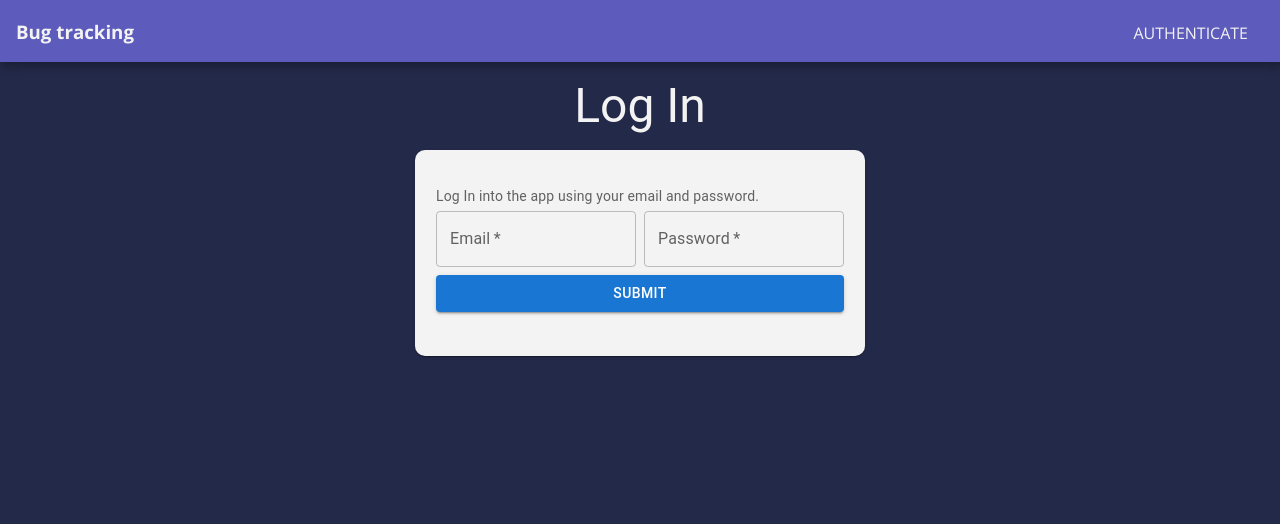
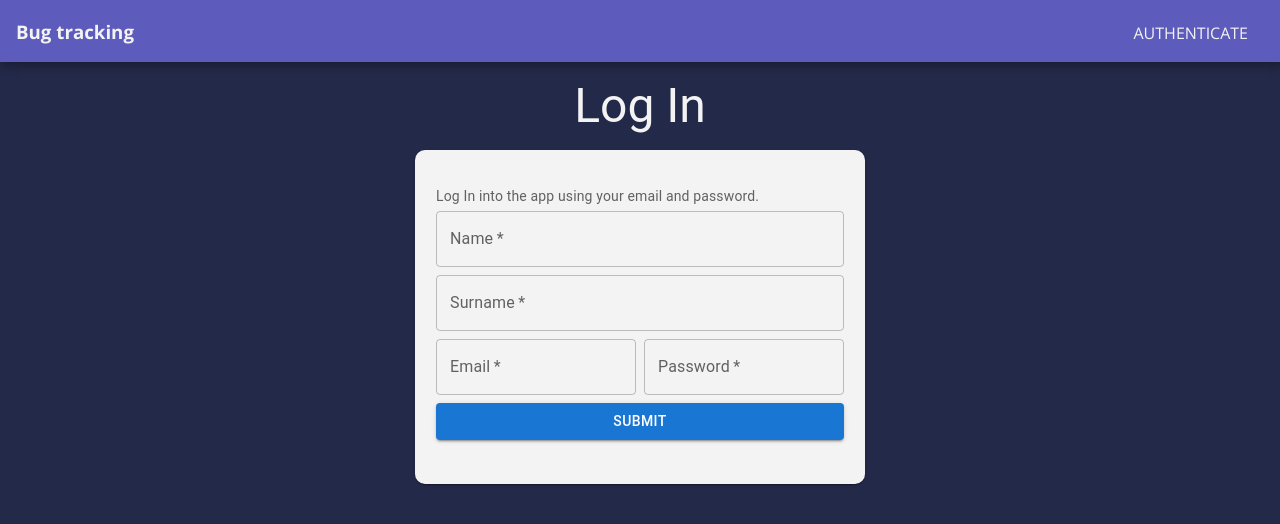
Before and after one commit to ovidiuterbea/proiectTW-bug-tracking, a React (Create React App) app in the folder frontend/: page / in a window 1280 px wide. Shown: the top 524 px of the page. Built offline with nearby package versions, Linux system fonts and the light colour scheme.

Commit message:
added sign up post request

```diff
--- a/frontend/src/App.js
+++ b/frontend/src/App.js
@@ -18,13 +18,16 @@ import { AuthContext } from "./shared/context/auth-context";
 
 function App() {
   const [isLoggedIn, setIsLoggedIn] = useState(false);
+  const [userId, setUserId] = useState(false);
 
-  const login = useCallback(() => {
+  const login = useCallback((uid) => {
     setIsLoggedIn(true);
+    setUserId(uid);
   }, []);
 
   const logout = useCallback(() => {
     setIsLoggedIn(false);
+    setUserId(null);
   }, []);
 
   let routes;
@@ -66,7 +69,12 @@ function App() {
 
   return (
     <AuthContext.Provider
-      value={{ isLoggedIn: isLoggedIn, login: login, logout: logout }}
+      value={{
+        isLoggedIn: isLoggedIn,
+        userId: userId,
+        login: login,
+        logout: logout,
+      }}
     >
       <Router>
         <NavLinks />
--- a/frontend/src/shared/context/auth-context.js
+++ b/frontend/src/shared/context/auth-context.js
@@ -2,6 +2,7 @@ import { createContext } from "react";
 
 export const AuthContext = createContext({
   isLoggedIn: false,
+  userId: null,
   login: () => {},
   logout: () => {},
 });
--- a/frontend/src/users/pages/Auth.js
+++ b/frontend/src/users/pages/Auth.js
@@ -1,5 +1,5 @@
 import React from "react";
-import { useContext } from "react";
+import { useContext, useState } from "react";
 import "./Auth.css";
 import {
   Button,
@@ -10,12 +10,52 @@ import {
   Typography,
 } from "@mui/material";
 import { AuthContext } from "../../shared/context/auth-context";
+import { useHttpClient } from "../../shared/hooks/http-hook";
+
 const Auth = () => {
   const auth = useContext(AuthContext);
+  const { isLoading, error, sendRequest, clearError } = useHttpClient();
+  const [enteredEmail, setEnteredEmail] = useState("");
+  const [enteredPassword, setEnteredPassword] = useState("");
+  const [enteredName, setEnteredName] = useState("");
+  const [enteredSurname, setEnteredSurname] = useState("");
 
-  const authSubmitHandler = (event) => {
+  const emailChangeHandler = (event) => {
+    setEnteredEmail(event.target.value);
+  };
+
+  const passwordChangeHandler = (event) => {
+    setEnteredPassword(event.target.value);
+  };
+
+  const nameChangeHandler = (event) => {
+    setEnteredName(event.target.value);
+  };
+
+  const surnameChangeHandler = (event) => {
+    setEnteredSurname(event.target.value);
+  };
+
+  const authSubmitHandler = async (event) => {
     event.preventDefault();
-    auth.login();
+    console.log(enteredEmail);
+    console.log(enteredPassword);
+    try {
+      const responseData = await sendRequest(
+        "http://localhost:8000/api/users/signup",
+        "POST",
+        JSON.stringify({
+          name: enteredName,
+          surname: enteredSurname,
+          email: enteredEmail,
+          password: enteredPassword,
+        }),
+        {
+          "Content-Type": "application/json",
+        }
+      );
+      auth.login(responseData.user.id);
+    } catch (err) {}
   };
 
   return (
@@ -45,6 +85,30 @@ const Auth = () => {
             </Typography>
             <form onSubmit={authSubmitHandler}>
               <Grid container spacing={1}>
+                <Grid item xs={12}>
+                  <TextField
+                    className='textField'
+                    type='text'
+                    placeholder='Enter name'
+                    label='Name'
+                    variant='outlined'
+                    fullWidth
+                    required
+                    onChange={nameChangeHandler}
+                  />
+                </Grid>
+                <Grid item xs={12}>
+                  <TextField
+                    className='textField'
+                    type='text'
+                    placeholder='Enter surname'
+                    label='Surname'
+                    variant='outlined'
+                    fullWidth
+                    required
+                    onChange={surnameChangeHandler}
+                  />
+                </Grid>
                 <Grid item xs={12} sm={6}>
                   <TextField
                     className='textField'
@@ -54,6 +118,7 @@ const Auth = () => {
                     variant='outlined'
                     fullWidth
                     required
+                    onChange={emailChangeHandler}
                   />
                 </Grid>
                 <Grid xs={12} sm={6} item>
@@ -65,6 +130,7 @@ const Auth = () => {
                     variant='outlined'
                     fullWidth
                     required
+                    onChange={passwordChangeHandler}
                   />
                 </Grid>
                 <Grid item xs={12}>
```
Also changed, not shown: 1 other file (tests, documents, lock files or other folders).
